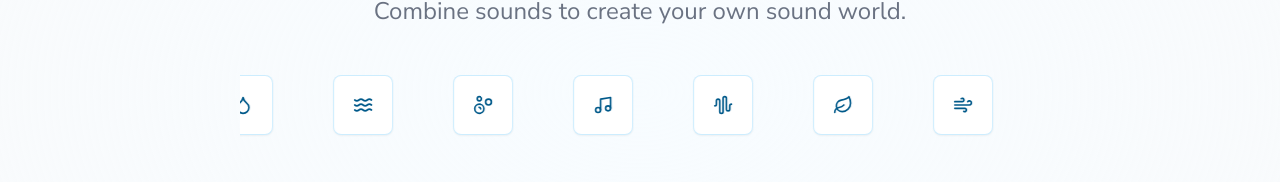
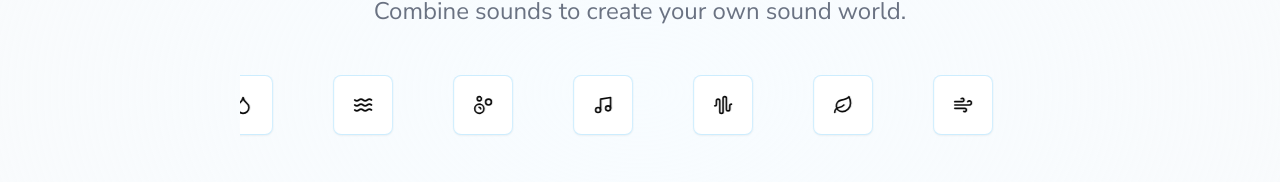
Before and after one commit to darksteelearth/ambience-designer, a Next.js app: page / in a window 1280 px wide. Shown: the part 308-490 px from the top of the page. Built offline with nearby package versions, Linux system fonts and the light colour scheme; what next-navigation-guard would draw is missing.

Commit message:
Improved styling

```diff
--- a/src/components/HomePanel.tsx
+++ b/src/components/HomePanel.tsx
@@ -36,12 +36,12 @@ const HomePanel = () => {
         <p className="text-center sm:text-2xl text-xl w-90 sm:w-full text-gray-500 p-2">Combine sounds to create your own sound world.</p>
       </header>
         <div className="flex w-100 md:w-170 lg:w-200 overflow-hidden min-h-35 p-10">
-          <div className="flex grid grid-flow-col justify-center items-center text-sky-800 gap-15 pr-15 infinite-scroll">
+          <div className="flex grid grid-flow-col justify-center items-center gap-15 pr-15 infinite-scroll">
             {headerCellIcons.map((icon, key) => (
               <HeaderCell key={key} icon={icon} />
             ))}
           </div>
-          <div className="flex grid grid-flow-col justify-center items-center text-sky-800 gap-15 pr-15 infinite-scroll">
+          <div className="flex grid grid-flow-col justify-center items-center gap-15 pr-15 infinite-scroll">
             {headerCellIcons.map((icon, key) => (
               <HeaderCell key={key} icon={icon} />
             ))}
--- a/src/components/LibraryCell.tsx
+++ b/src/components/LibraryCell.tsx
@@ -18,7 +18,7 @@ const LibraryCell = ({ soundId, title, icon }: { soundId: number, title: string,
             <div className="flex justify-center">
                 <div className="relative w-15 h-15">
                     <div className="flex justify-center items-center w-full h-full border border-sky-200/70 bg-white shadow-xs rounded-md">
-                        {React.createElement(icon, { className: 'size-5 text-sky-800' })}
+                        {React.createElement(icon, { className: 'size-5' })}
                     </div>
                     <Tooltip>
                         <TooltipTrigger asChild>
--- a/src/components/SoundCell.tsx
+++ b/src/components/SoundCell.tsx
@@ -62,7 +62,7 @@ const SoundCell = ({ sound, scalePitches }: { sound: { cellId: number, title: st
             </Tooltip>
             <div className="absolute inset-0 rounded-md bg-sky-100/50 animate-ping [animation-timing-function:ease-in] [animation-duration:3s]"></div>
             <div className="absolute flex justify-center items-center w-full h-full border border-sky-200/70 shadow-xs rounded-md bg-white">
-              <sound.icon className="size-5 text-sky-800" />
+              <sound.icon className="size-5" />
             </div>
             <Tooltip>
               <TooltipTrigger asChild>
```
